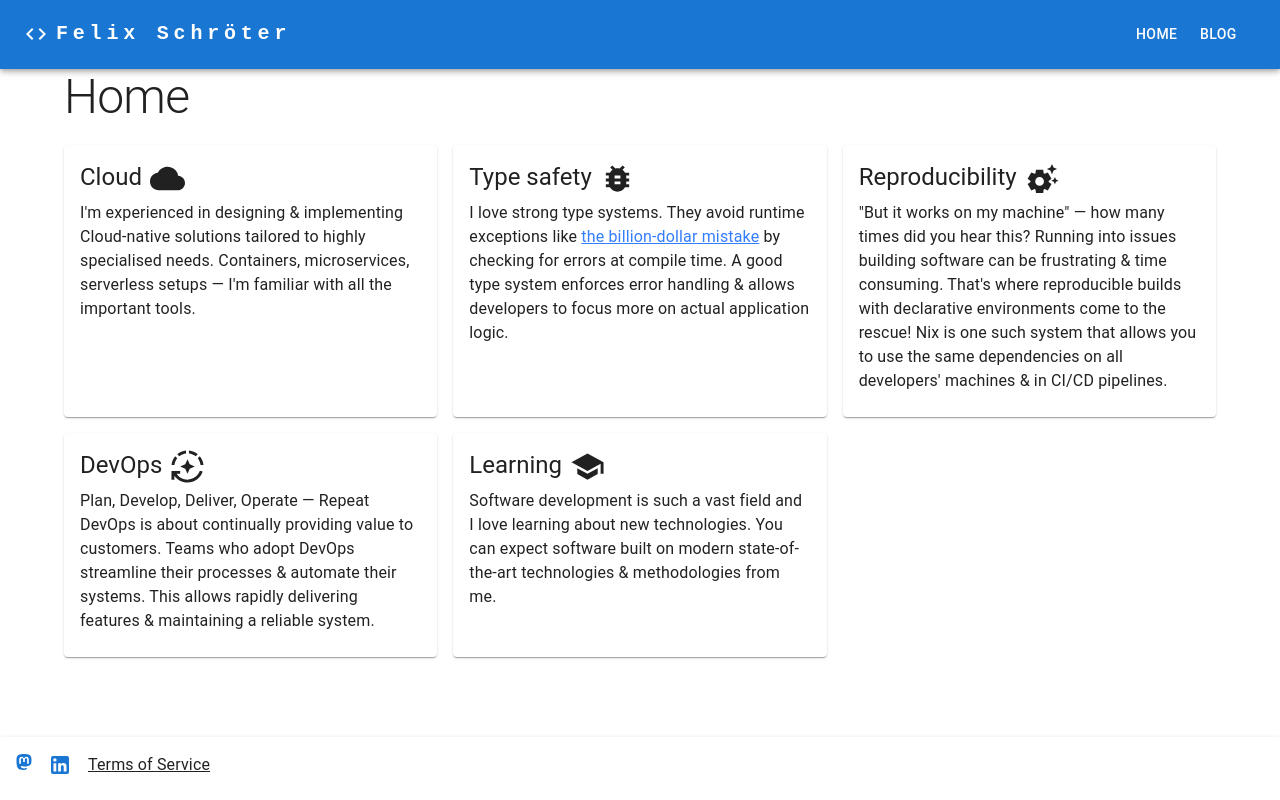
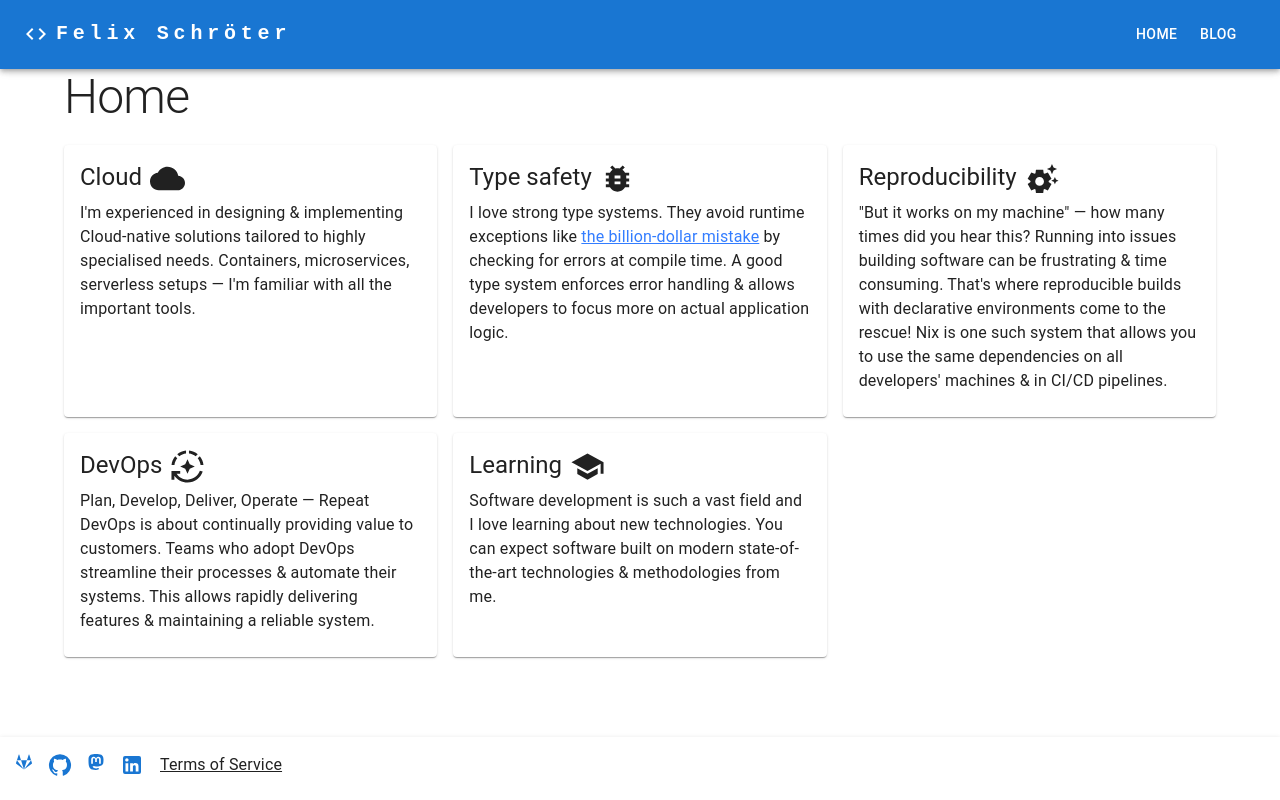
Before and after one commit to felschr/felschr.com, a Gatsby site: page / in a window 1280 px wide. Built offline with nearby package versions, Linux system fonts and the light colour scheme; Gatsby itself is replaced by a stand-in of ours.

Commit message:
feat: add GitLab & GitHub links

```diff
--- a/src/components/organisms/Layout.tsx
+++ b/src/components/organisms/Layout.tsx
@@ -2,8 +2,10 @@ import * as React from "react"
 import { ReactNode, useMemo } from "react"
 import { AppBar, Box, Button, Container, experimental_extendTheme as extendTheme, CssBaseline, Link, Toolbar, Typography, useTheme, Experimental_CssVarsProvider as CssVarsProvider, getInitColorSchemeScript, Tooltip } from "@mui/material"
 import CodeIcon from "@mui/icons-material/Code"
+import GitHubIcon from "@mui/icons-material/GitHub"
 import LinkedInIcon from "@mui/icons-material/LinkedIn"
 import { BsMastodon } from "react-icons/bs"
+import { FaGitlab } from "react-icons/fa"
 import { Link as GatsbyLink } from "gatsby"
 import { Footer } from "../atoms/Footer"
 
@@ -72,6 +74,16 @@ const Layout = ({ pageTitle, preTitle, children }: LayoutProps) => {
       </Container>
 
       <Footer>
+        <Tooltip title="GitLab">
+          <Link rel="me" href="https://gitlab.com/felschr">
+            <FaGitlab />
+          </Link>
+        </Tooltip>
+        <Tooltip title="GitHub">
+          <Link rel="me" href="https://github.com/felschr">
+            <GitHubIcon />
+          </Link>
+        </Tooltip>
         <Tooltip title="Mastodon">
           <Link rel="me" href="https://todon.eu/@felschr">
             <BsMastodon />
```
